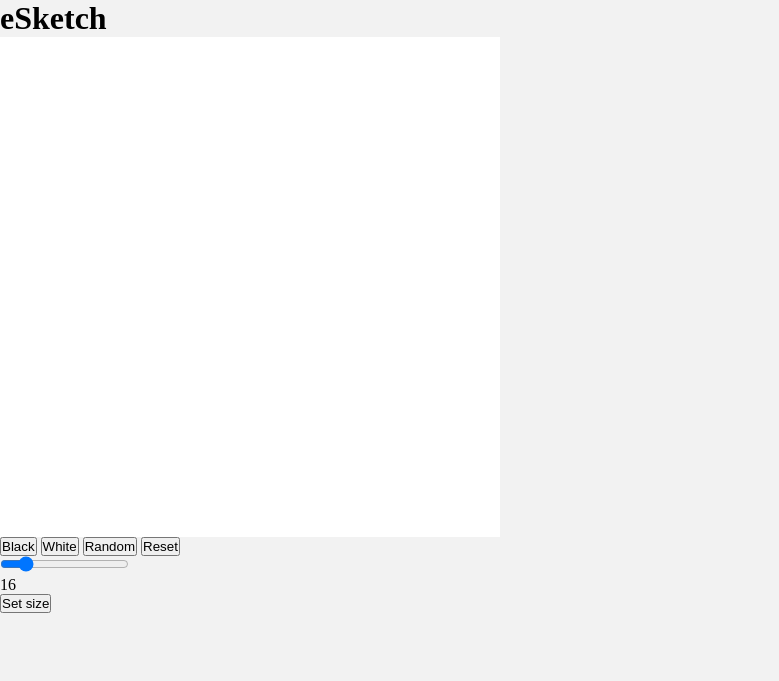
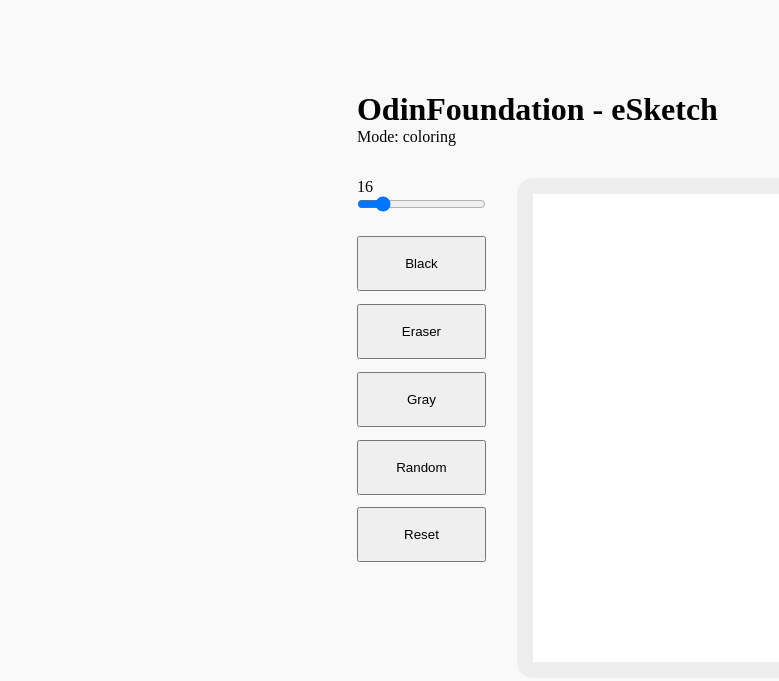
Before and after one commit to Michaui/eSketch, a plain HTML site: page index.html in a window 1280 px wide. Shown: the whole page, without its empty margins (0-779 px from the left). Drawn offline with Linux system fonts and the light colour scheme.

Commit message:
final etch-a-sketch

```diff
--- a/index.html
+++ b/index.html
@@ -9,20 +9,22 @@
 </head>
 <body>
     <div class="flex-container">
-        <div class="title"><h1>eSketch</h1></div>
+        <div class="title"><h1>OdinFoundation - eSketch</h1></div>
+        <div class="mode">Mode: coloring</div>
         <div class="content">
+            <div class="buttons">
+                <!-- If user changes ranger, set new variable to changeSize Function -->
+                <span id="rangeValue">16</span>
+                <input type="range" placeholder="Size of board" value="16" onchange="changeSize(this.value)"/>
+
+                <!-- set Event (trigger) with Value -->
+                <button onClick="changeColor('black')">Black</button>
+                <button onClick="changeColor('#FFFFFF')">Eraser</button>
+                <button onClick="changeColor('gray')">Gray</button>
+                <button onClick="changeColor('random')">Random</button>
+                <button onClick="resetBoard()">Reset</button>
+            </div>
             <div class="board"></div>
-            <div class="buttons">
-                <button>Black</button>
-                <button>White</button>
-                <button>Random</button>
-                <button>Reset</button>
-            </div>
-            <!-- If user changes ranger, set new variable to changeSize Function -->
-            <input type="range" placeholder="Size of board" value="16" onchange="changeSize(this.value)"/>
-
-            <p id="rangeValue">16</p>
-            <button>Set size</button>
         </div>
     </div>
     <script type="text/javascript" src="./myscript.js"></script>
--- a/myscript.js
+++ b/myscript.js
@@ -1,8 +1,14 @@
+
+//default color until overwrite
+let color = "black";
+
+// Necessery for colorSquare and
+let click = true;
 
 
 function mainBoard(size){
+
     let board = document.querySelector('.board');
-
     // take all created divs and delete while user changed (onChange) size variable.(look inspector)
     let squares = board.querySelectorAll('div');
     squares.forEach((div) => div.remove());
@@ -25,9 +31,13 @@ function mainBoard(size){
         // methode: beforebegin, afterbegin, beforeend, afterend
         board.insertAdjacentElement("beforeend",square);
         // Set EventListener for hover coloring
-        square.addEventListener("mouseover", () => {
-            square.style.backgroundColor = "black";
-        })
+        // change stlye background to colorSquare function
+        // colorSquare starts only if it is necessary (Callback Function)
+        square.addEventListener("mouseover", colorSquare
+        // () => {
+        //     square.style.backgroundColor = "black";
+        // }
+        )
     }
 };
 
@@ -42,6 +52,64 @@ function changeSize(input){
         mainBoard(input);
     // Clear edge Cases
     } else {
-        console.log("too many squares")
+        document.querySelector(`.mode`).textContent = "Please select more than 2";
     }
 };
+
+
+// .this in this case (div)
+function colorSquare() {
+    // If true pointer draw.
+    if (click) {
+        // this.style.backgroundColor = color;
+        // If color Var. is no color, set a random color.
+        if(color === 'random'){
+            //!! USE IN CSS DEF. ANFÜHRUNGSZEICHEN INSTAD OF BACKSTICKS ''
+            this.style.backgroundColor = `hsl(${Math.random() * 360}, 100%, 50%)`;
+        }else {
+            this.style.backgroundColor = color;
+        }
+    }
+}
+
+//If user choose new one - overwrite last color choice/default state
+function changeColor(choice){
+    color = choice;
+}
+
+function resetBoard(){
+    let board = document.querySelector('.board');
+    let squares = board.querySelectorAll('div');
+    // Change color to white instad of div.remove()
+    squares.forEach((div) => div.style.backgroundColor = "white");
+}
+
+
+//If clicked set false, if false set to true.
+// Parent to coloSquare
+document.querySelector("body").addEventListener("click", (e) => {
+    // If target is not a button.
+    // only works with `BUTTON` -> NOT `button` or something else.
+    if(e.target.tagName != `BUTTON`){
+        click = !click;
+        if (click) {
+             document.querySelector(`.mode`).textContent = "Mode: Coloring";
+        } else {
+            document.querySelector(`.mode`).textContent = "Mode: Not Coloring";
+        };
+    }
+});
+
+
+// !! BODY TRACK EVERY CLICK ALSO ON BTNs. SO NEED TO TRACK EVENT WITH e.target.
+// TAKE A LOOK ABVOE.
+//If clicked set false, if false set to true.
+// Parent to coloSquare
+// document.querySelector("body").addEventListener("click", () => {
+    // click = !click;
+    // if (click) {
+    //      document.querySelector(`.mode`).textContent = "Mode: Coloring";
+    // } else {
+    //     document.querySelector(`.mode`).textContent = "Mode: Not Coloring";
+    // };
+// });
--- a/style.css
+++ b/style.css
@@ -5,11 +5,47 @@
 }
 
 body {
-    background-color: rgb(242, 242, 242);
+    background-color: rgb(249, 249, 249);
+    height: 100vh;
+    display: grid;
+    justify-content: center;
+    align-content: center;
+
+    & .title, .mode {
+        margin-left: 5%;
+    }
+
+    & .content{
+        display: flex;
+
+        & .board {
+            width: 500px;
+            height: 500px;
+            display: grid;
+
+            margin: 5% 0;
+            border: 16px solid rgb(237, 237, 237);
+            border-radius: 16px;
+        }
+
+        .buttons{
+            display: flex;
+            flex-direction: column;
+            margin: 5%;
+
+            & input{
+                margin-bottom: 14%;
+            }
+
+            & button {
+                padding: 18px;
+                flex-shrink: 1;
+                margin: 5% 0;
+
+            }
+        }
+
+    }
+
+
 }
-
-.board{
-    width: 500px;
-    height: 500px;
-    display: grid;
-}
```
